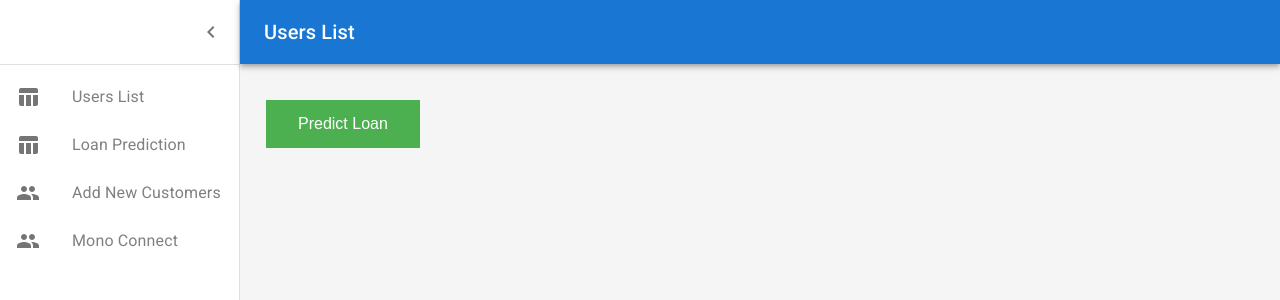
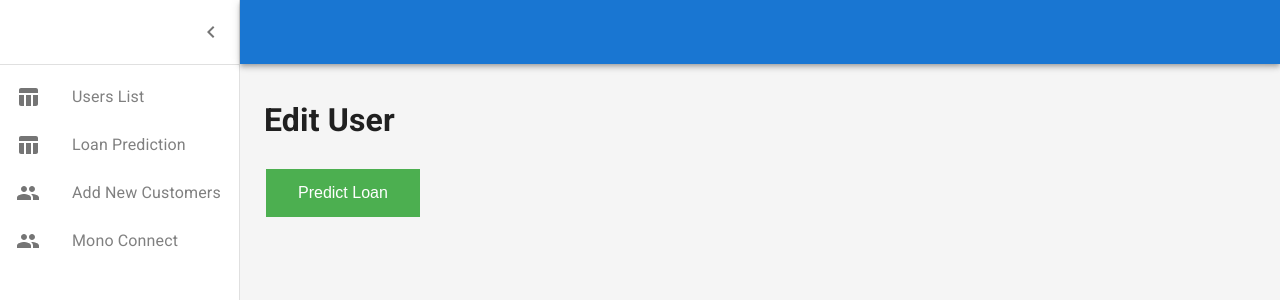
Before and after one commit to NjezeOj/loan-recommendation-app, a React (Create React App) app in the folder client/: page /loanprediction in a window 1280 px wide. Shown: the top 300 px of the page. Built offline with nearby package versions, Linux system fonts and the light colour scheme.

Commit message:
Deployment changes

```diff
--- a/client/src/components/Dashboard.js
+++ b/client/src/components/Dashboard.js
@@ -101,7 +101,7 @@ const mdTheme = createTheme();
 function DashboardContent() {
     //let navigate = useNavigate()
     const [open, setOpen] = React.useState(true);
-    const [headerValue, setHeaderValue] = React.useState("Users List");
+    const [headerValue, setHeaderValue] = React.useState("");
     const toggleDrawer = () => {
         setOpen(!open);
     };
--- a/client/src/components/UserList.jsx
+++ b/client/src/components/UserList.jsx
@@ -31,6 +31,8 @@ export default function UserList() {
     }, [])
 
     return (
+        <div>
+            <h1 className="userTitle">Users List</h1>
             <TableContainer component={Paper}>
                 <Table sx={{ minWidth: 650 }} aria-label="simple table">
                     <TableHead>
@@ -60,6 +62,7 @@ export default function UserList() {
                     </TableBody>
                 </Table>
             </TableContainer>
+        </div>
     );
 
 }
--- a/client/src/pages/LoanPrediction.jsx
+++ b/client/src/pages/LoanPrediction.jsx
@@ -3,6 +3,7 @@ import "./monoconnect.css";
 
 const LoanPrediction = () => {
     return <div>
+        <h1 className="userTitle">Edit User</h1>
         <a href="https://loanstatusprediction1.herokuapp.com/">
             <button className="button">
                 Predict Loan
--- a/client/src/pages/MonoConnect.js
+++ b/client/src/pages/MonoConnect.js
@@ -31,6 +31,7 @@ export default function App() {
 
     return (
         <div>
+            <h1 className="userTitle">Mono Connect</h1>
             <button className="button" onClick={() => monoConnect.open()}>
                 Link account with Mono
             </button>
--- a/client/src/pages/NewUser.jsx
+++ b/client/src/pages/NewUser.jsx
@@ -5,6 +5,7 @@ export default function NewUser() {
     /* OnClick Submit show alert. e.preventDefault */
     return (
         <div className="newUser">
+            <h1 className="userTitle">Edit User</h1>
             <form className="newUserForm">
                 {/* <div className="newUserItem">
                     <label>Username</label>
```
Lines whose indentation alone changed are shown as unchanged.
